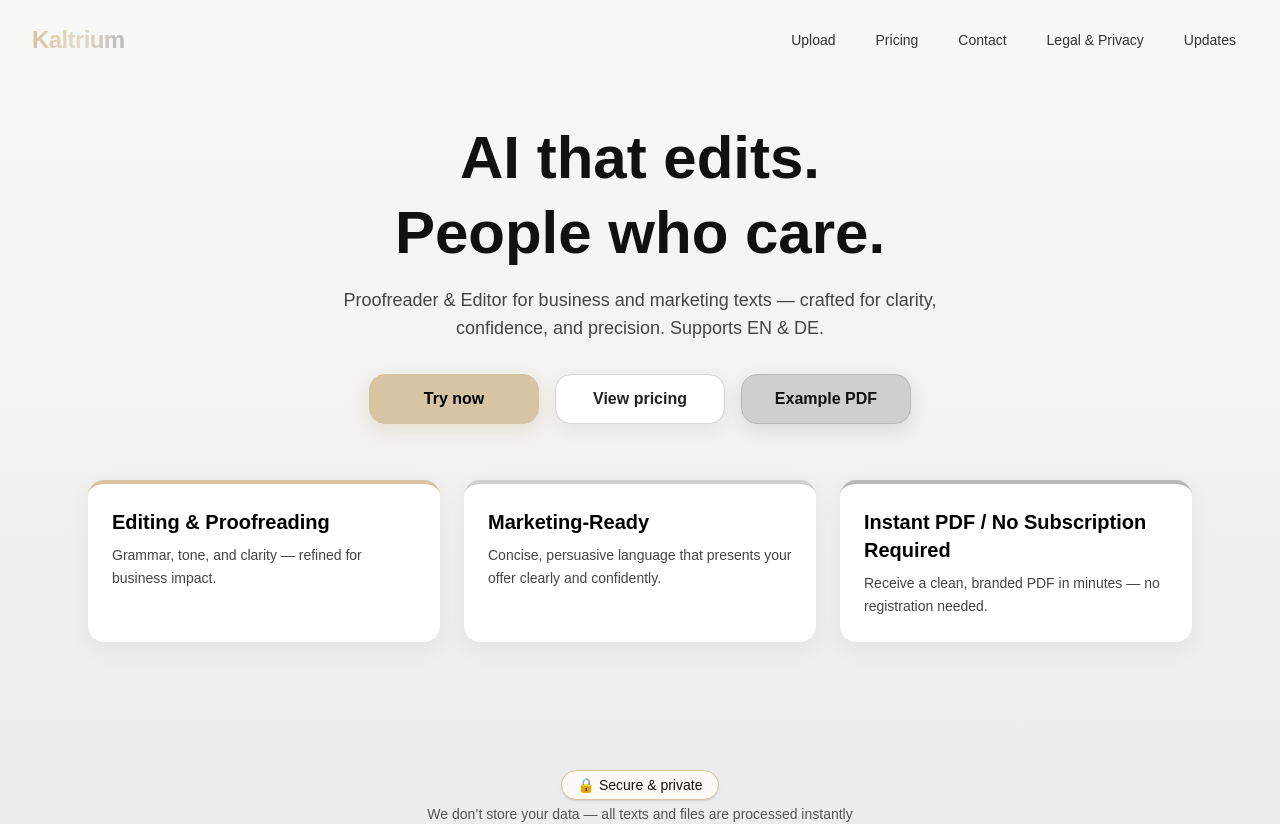
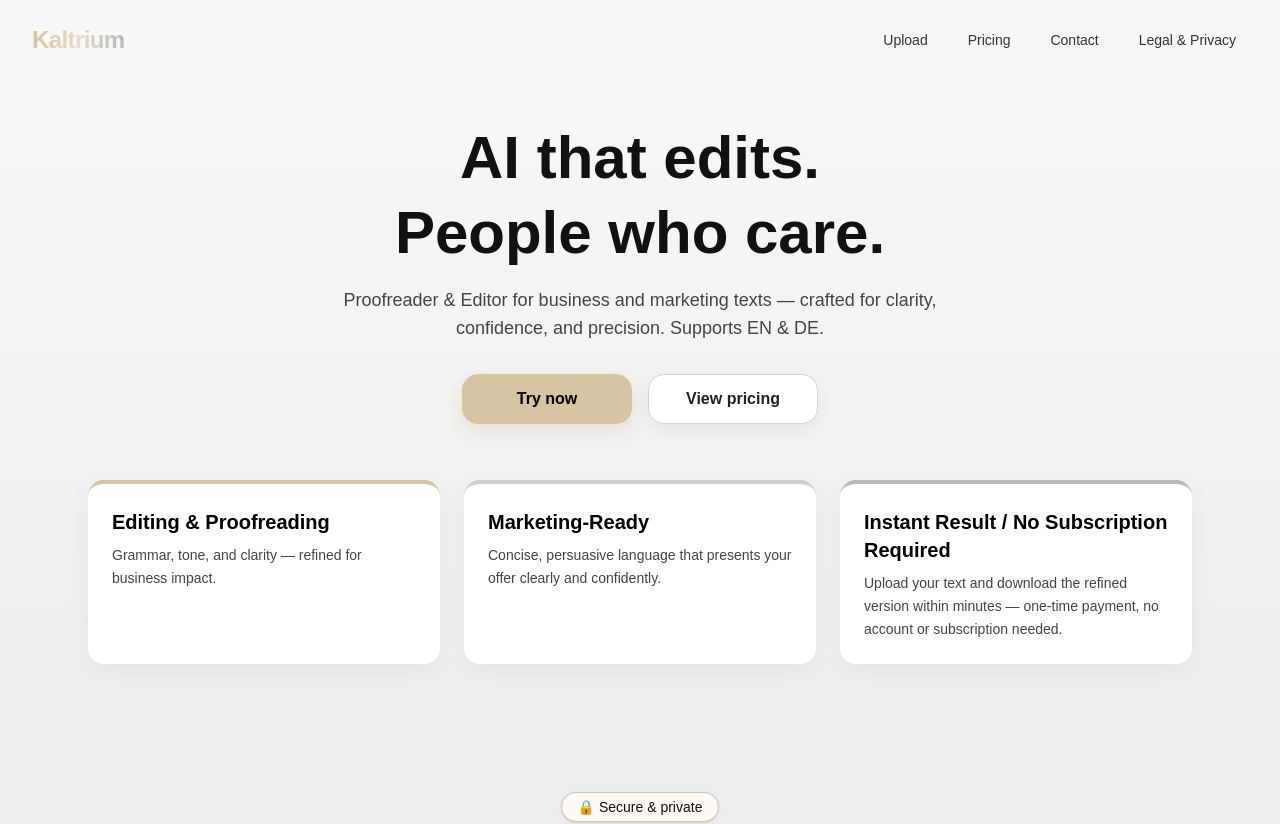
Before and after one commit to kaltriumsystems-hue/kaltrium-site-main, a Next.js app: page / in a window 1280 px wide. Shown: the top 824 px of the page. Built offline with nearby package versions, Linux system fonts and the light colour scheme.

Commit message:
Update page.tsx

```diff
--- a/src/app/page.tsx
+++ b/src/app/page.tsx
@@ -1,13 +1,13 @@
 export const metadata = {
   title: "Kaltrium — AI Proofreader & Editor for Business & Marketing Texts",
   description:
-    "Kaltrium instantly edits and proofreads business and marketing texts – available in English and German. Get a polished, marketing-ready PDF with refined tone, clarity and style in minutes.",
+    "Kaltrium instantly edits and proofreads business and marketing texts in English and German. Get a refined, marketing-ready version of your text with clear tone, structure and style in minutes.",
   keywords:
-    "AI proofreader, business editing, marketing text correction, PDF proofreading, AI editor, professional writing, style improvement",
+    "AI proofreader, business editing, marketing text correction, AI editor, professional writing, style improvement",
   openGraph: {
     title: "Kaltrium — Smart AI Proofreader & Editor",
     description:
-      "AI-powered Proofreader & Editor for business and marketing text – supports English and German. Upload your text and receive a polished, branded PDF – instantly.",
+      "AI-powered Proofreader & Editor for business and marketing text – supports English and German. Upload your text and receive a clean, refined version ready to use in your campaigns and documents.",
     url: "https://kaltrium.com",
     siteName: "Kaltrium",
     images: [
@@ -73,14 +73,10 @@ export default function Page() {
           >
             Legal & Privacy
           </a>
-          <a
-            href="/updates"
-            className="rounded-xl px-3 py-1 transition-all duration-200 hover:bg-[#fdfaf5] hover:text-black hover:shadow-[0_2px_10px_rgba(214,196,163,0.25)] active:scale-[0.98]"
-          >
-            Updates
-          </a>
+          {/* Updates temporarily hidden */}
         </nav>
       </header>
+
       {/* HERO */}
       <section className="mx-auto max-w-6xl px-6 pt-12 pb-16 text-center">
         <h2 className="text-5xl md:text-6xl font-semibold leading-tight">
@@ -93,9 +89,8 @@ export default function Page() {
           clarity, confidence, and precision. Supports EN & DE.
         </p>
 
-        {/* CTA buttons — все на одной базе */}
+        {/* CTA buttons */}
         <div className="mt-8 flex flex-wrap justify-center gap-4">
-
           {/* Try now — gold */}
           <a
             href="/upload"
@@ -131,28 +126,7 @@ export default function Page() {
           >
             View pricing
           </a>
-
-  {/* Example PDF — real silver */}
-  <a
-    href="/example.pdf"
-    target="_blank"
-    className="
-      inline-flex items-center justify-center
-      min-w-[170px] px-8 py-3
-      rounded-2xl font-semibold
-      bg-[#cfcfcf] text-[#111]
-      border border-[#b8b8b8]
-      shadow-[0_6px_18px_rgba(0,0,0,0.10)]
-      hover:shadow-[0_10px_26px_rgba(0,0,0,0.14)]
-      active:scale-[0.98]
-      transition
-    "
-  >
-    Example PDF
-  </a>
-
         </div>
-
 
         {/* 3 преимущества */}
         <div className="mt-14 grid grid-cols-1 sm:grid-cols-3 gap-6 text-left">
@@ -177,15 +151,15 @@ export default function Page() {
 
           <div className="rounded-2xl bg-white p-6 shadow-[0_8px_24px_rgba(0,0,0,0.05)] border-t-4 border-[#b8b8b8]">
             <div className="text-xl font-semibold text-black mb-2">
-              Instant PDF / No Subscription Required
+              Instant Result / No Subscription Required
             </div>
             <p className="text-[#444] text-sm leading-relaxed">
-              Receive a clean, branded PDF in minutes — no registration needed.
+              Upload your text and download the refined version within minutes
+              — one-time payment, no account or subscription needed.
             </p>
           </div>
         </div>
       </section>
-
 
       {/* SECURE & PRIVATE (перед футером) */}
       <div className="mt-16 flex flex-col items-center gap-1 pb-10">
@@ -205,10 +179,6 @@ export default function Page() {
           © {new Date().getFullYear()} Kaltrium ·{" "}
           <a href="/policy" className="underline hover:text-[#111] transition">
             Legal & Privacy
-          </a>{" "}
-          ·{" "}
-          <a href="/updates" className="underline hover:text-[#111] transition">
-            Updates
           </a>
         </p>
       </footer>
```
Lines whose indentation alone changed are shown as unchanged.
